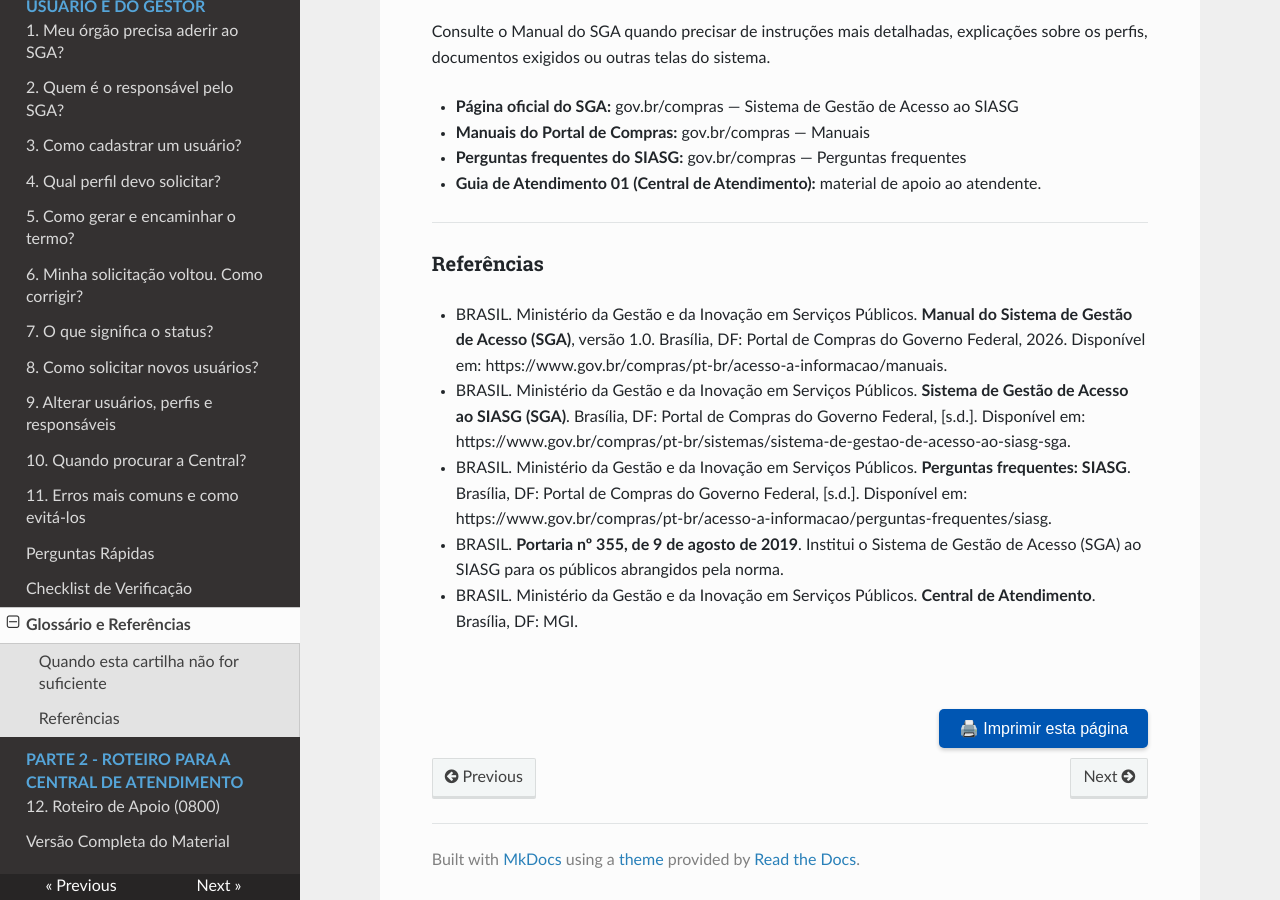
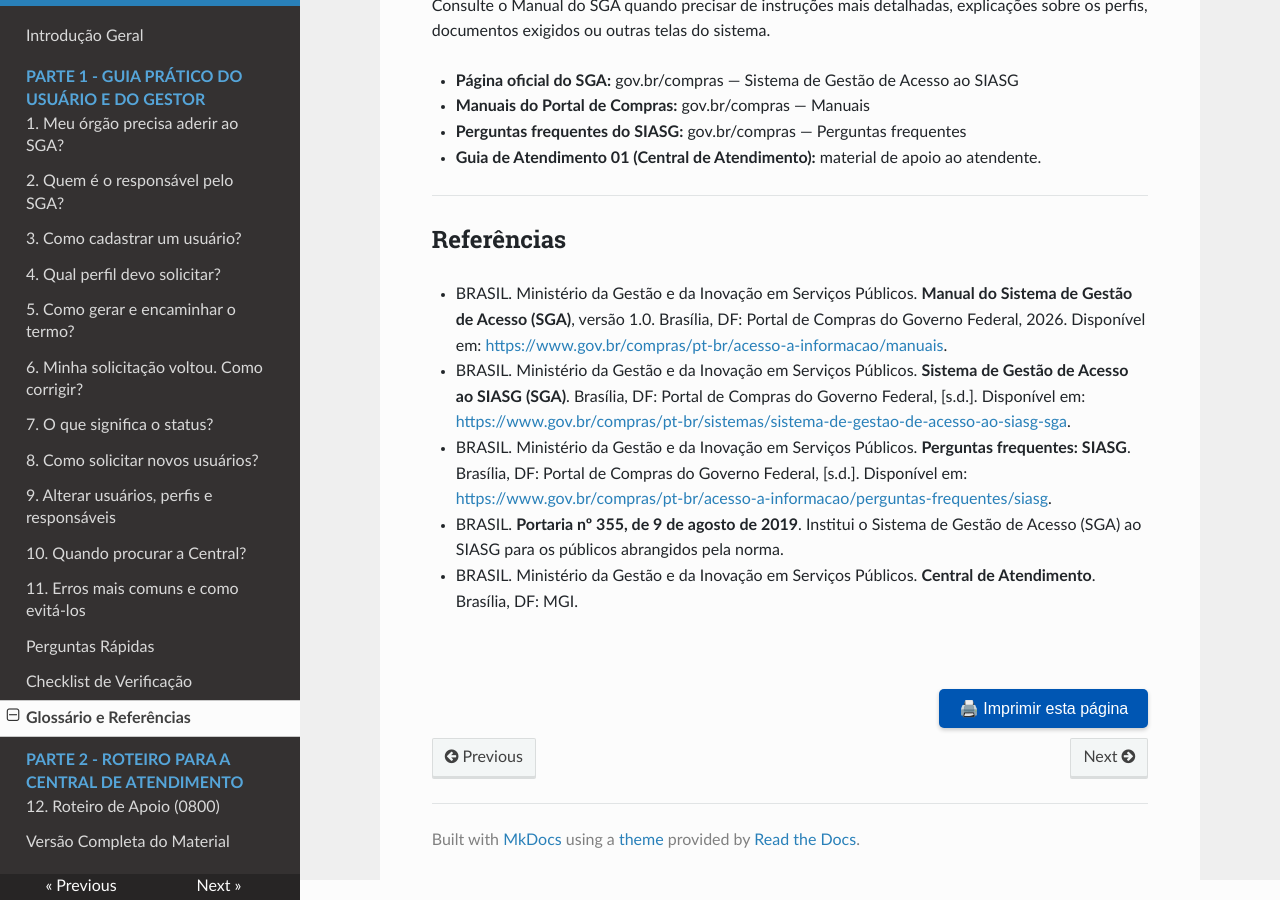
Before and after one commit to emilix10-bit/cartilha-boas-praticas-01-SGA, an MkDocs documentation site: the page built from docs/14-glossario-e-referencias.md, in a window 1280 px wide and 900 px high, scrolled down 1081 px. Built offline with MkDocs 1.6.1, drawn with Linux system fonts in a browser that asks for light colours; nearby versions of some CDN libraries.

Commit message:
Update glossary and references formatting

```diff
--- a/docs/14-glossario-e-referencias.md
+++ b/docs/14-glossario-e-referencias.md
@@ -12,9 +12,9 @@
 !!! note "Quem deve ler esta parte"
     **Nota:** Servidores, gestores e colaboradores de órgãos e entidades que precisam solicitar a adesão ao SGA, cadastrar usuários ou gerenciar perfis de acesso.
 
-# PARTE 1: GUIA PRÁTICO DO USUÁRIO E DO GESTOR
+<p style="font-weight: bold; color: #0056b3; text-transform: uppercase; letter-spacing: 0.5px; margin-top: 15px; margin-bottom: 4px;">PARTE 1: GUIA PRÁTICO DO USUÁRIO E DO GESTOR</p>
 
-<h2 id="glossario">GLOSSÁRIO E REFERÊNCIAS</h2>
+<h1 id="glossario" style="margin-top: 0;">GLOSSÁRIO E REFERÊNCIAS</h1>
 
 | TERMO | SIGNIFICADO |
 | :--- | :--- |
@@ -30,24 +30,24 @@
 
 ---
 
-### Quando esta cartilha não for suficiente
+## Quando esta cartilha não for suficiente
 
 Consulte o Manual do SGA quando precisar de instruções mais detalhadas, explicações sobre os perfis, documentos exigidos ou outras telas do sistema.
 
-* **Página oficial do SGA:** gov.br/compras — Sistema de Gestão de Acesso ao SIASG
-* **Manuais do Portal de Compras:** gov.br/compras — Manuais
-* **Perguntas frequentes do SIASG:** gov.br/compras — Perguntas frequentes
-* **Guia de Atendimento 01 (Central de Atendimento):** material de apoio ao atendente.
+- **Página oficial do SGA:** gov.br/compras — Sistema de Gestão de Acesso ao SIASG
+- **Manuais do Portal de Compras:** gov.br/compras — Manuais
+- **Perguntas frequentes do SIASG:** gov.br/compras — Perguntas frequentes
+- **Guia de Atendimento 01 (Central de Atendimento):** material de apoio ao atendente.
 
 ---
 
-### Referências
+## Referências
 
-* BRASIL. Ministério da Gestão e da Inovação em Serviços Públicos. **Manual do Sistema de Gestão de Acesso (SGA)**, versão 1.0. Brasília, DF: Portal de Compras do Governo Federal, 2026. Disponível em: https://www.gov.br/compras/pt-br/acesso-a-informacao/manuais.
-* BRASIL. Ministério da Gestão e da Inovação em Serviços Públicos. **Sistema de Gestão de Acesso ao SIASG (SGA)**. Brasília, DF: Portal de Compras do Governo Federal, [s.d.]. Disponível em: https://www.gov.br/compras/pt-br/sistemas/sistema-de-gestao-de-acesso-ao-siasg-sga.
-* BRASIL. Ministério da Gestão e da Inovação em Serviços Públicos. **Perguntas frequentes: SIASG**. Brasília, DF: Portal de Compras do Governo Federal, [s.d.]. Disponível em: https://www.gov.br/compras/pt-br/acesso-a-informacao/perguntas-frequentes/siasg.
-* BRASIL. **Portaria nº 355, de 9 de agosto de 2019**. Institui o Sistema de Gestão de Acesso (SGA) ao SIASG para os públicos abrangidos pela norma.
-* BRASIL. Ministério da Gestão e da Inovação em Serviços Públicos. **Central de Atendimento**. Brasília, DF: MGI.
+- BRASIL. Ministério da Gestão e da Inovação em Serviços Públicos. **Manual do Sistema de Gestão de Acesso (SGA)**, versão 1.0. Brasília, DF: Portal de Compras do Governo Federal, 2026. Disponível em: <https://www.gov.br/compras/pt-br/acesso-a-informacao/manuais>.
+- BRASIL. Ministério da Gestão e da Inovação em Serviços Públicos. **Sistema de Gestão de Acesso ao SIASG (SGA)**. Brasília, DF: Portal de Compras do Governo Federal, [s.d.]. Disponível em: <https://www.gov.br/compras/pt-br/sistemas/sistema-de-gestao-de-acesso-ao-siasg-sga>.
+- BRASIL. Ministério da Gestão e da Inovação em Serviços Públicos. **Perguntas frequentes: SIASG**. Brasília, DF: Portal de Compras do Governo Federal, [s.d.]. Disponível em: <https://www.gov.br/compras/pt-br/acesso-a-informacao/perguntas-frequentes/siasg>.
+- BRASIL. **Portaria nº 355, de 9 de agosto de 2019**. Institui o Sistema de Gestão de Acesso (SGA) ao SIASG para os públicos abrangidos pela norma.
+- BRASIL. Ministério da Gestão e da Inovação em Serviços Públicos. **Central de Atendimento**. Brasília, DF: MGI.
 
 <br>
 <div style="text-align: right; margin: 10px 0;">
```
